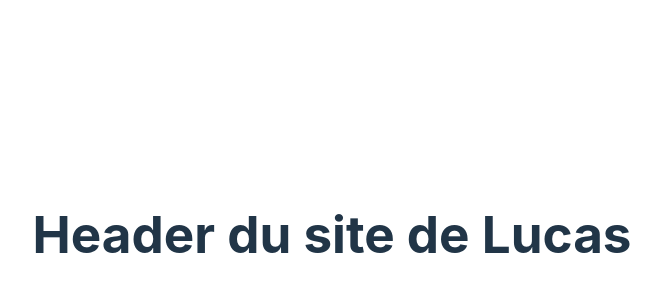
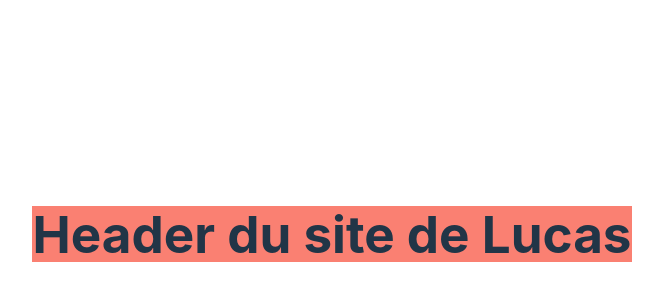
Before and after one commit to LucasRoberto99/workshop-github-orion24, a React (Vite) app: page / in a window 1280 px wide. Shown: the part 166-466 px from the top of the page, without its empty margins (308-971 px from the left). Built offline with nearby package versions, Linux system fonts and the light colour scheme.

Commit message:
added style

```diff
--- a/src/components/Header.jsx
+++ b/src/components/Header.jsx
@@ -1,5 +1,5 @@
 import React from "react";
 
 export default function Header() {
-  return <h1>Header du site de Lucas</h1>;
+  return <h1 style={{ backgroundColor: "salmon" }}>Header du site de Lucas</h1>;
 }
```
